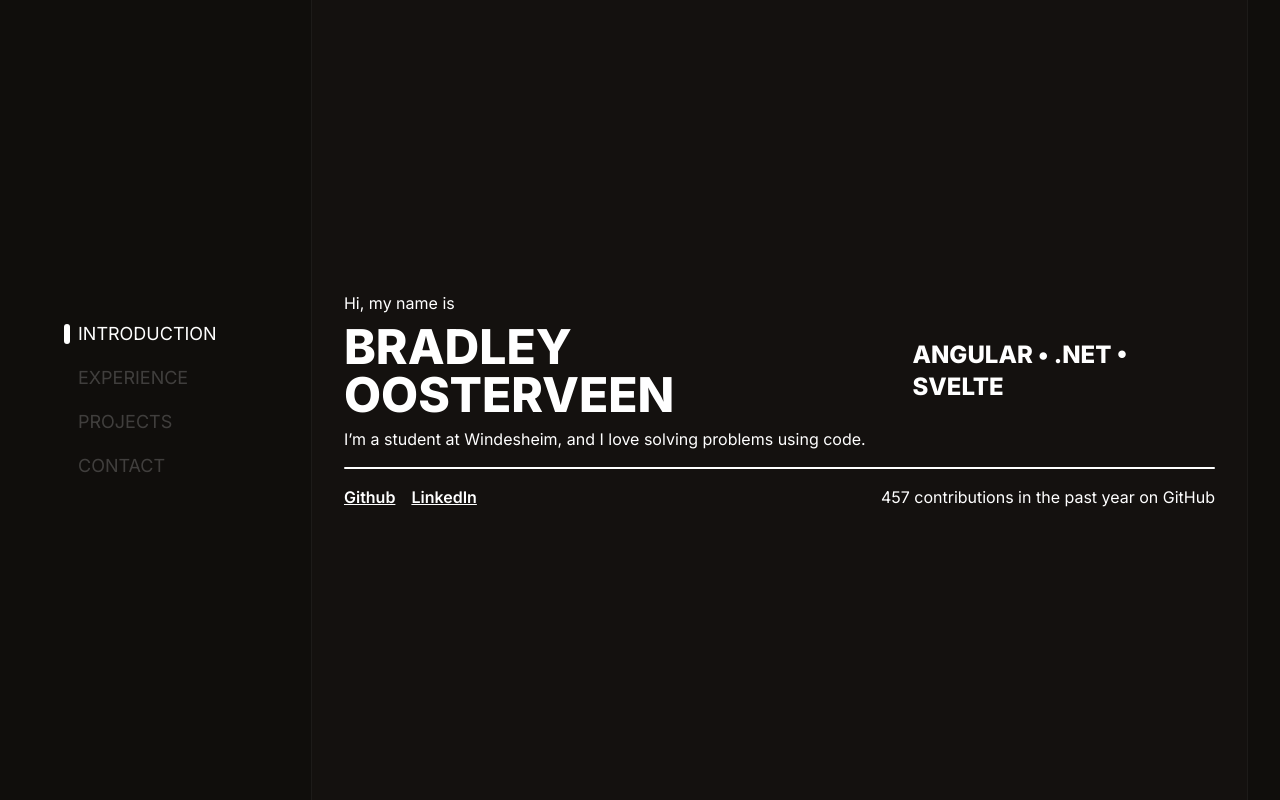
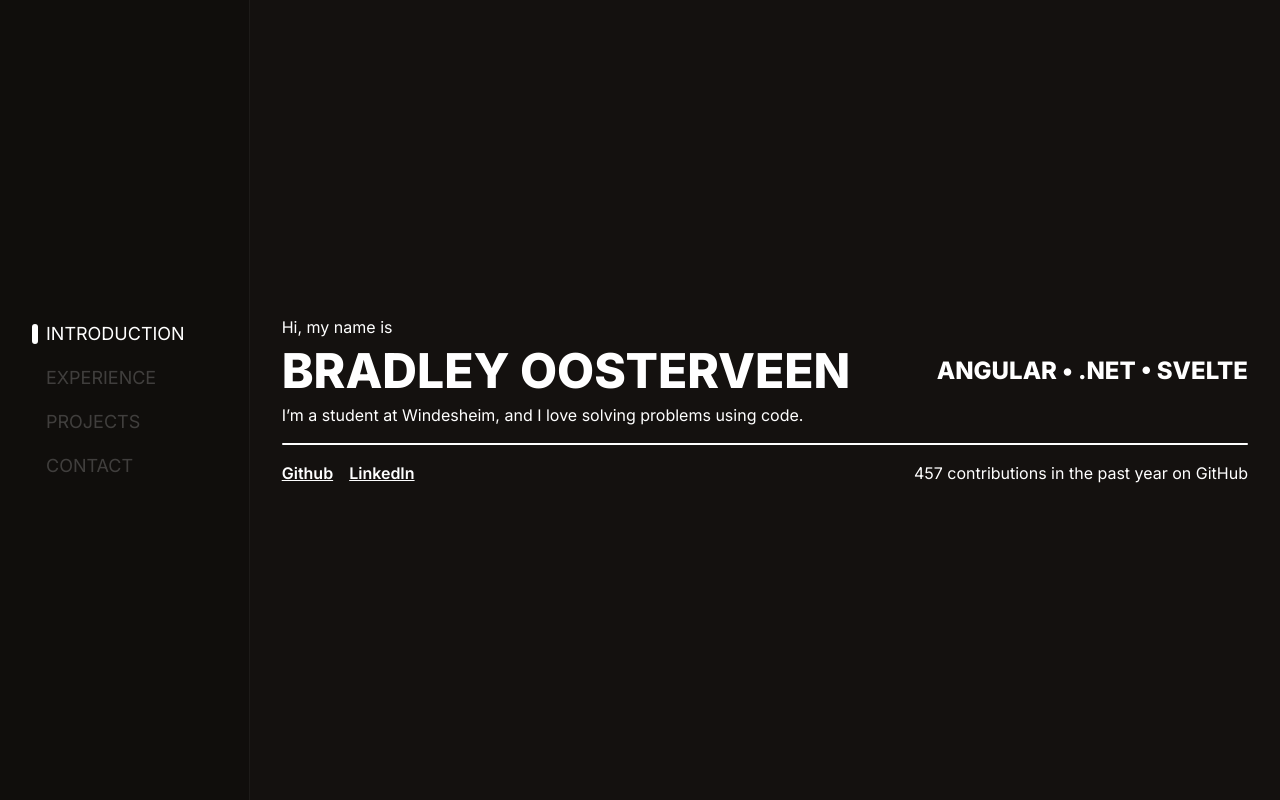
Before and after one commit to bradleyoosterveen/bradleyoosterveen, a SvelteKit app: page / in a window 1280 px wide. Built offline with nearby package versions, Linux system fonts and the light colour scheme.

Commit message:
Improve accessability and styling

```diff
--- a/src/app.css
+++ b/src/app.css
@@ -5,12 +5,3 @@
 .clickable {
     @apply cursor-pointer;
 }
-
-*::-webkit-scrollbar {
-    display: none;
-}
-
-* {
-    -ms-overflow-style: none;  /* IE and Edge */
-    scrollbar-width: none;  /* Firefox */
-}
--- a/src/lib/components/Section.svelte
+++ b/src/lib/components/Section.svelte
@@ -24,6 +24,6 @@
     }
 </script>
 
-<section id={id} use:handleScroll class="w-full min-h-dvh flex flex-col gap-4 justify-center">
+<section id={id} use:handleScroll class="min-h-dvh flex flex-col gap-4 justify-center">
     <slot/>
 </section>
--- a/src/routes/+page.svelte
+++ b/src/routes/+page.svelte
@@ -4,10 +4,10 @@
 	import { sections } from "$lib/stores/section";
 </script>
 
-<div class="flex flex-col lg:flex-row lg:px-8 gap-8 justify-center items-center max-h-screen w-screen">
+<div class="flex flex-col lg:flex-row gap-8 items-center max-h-screen w-screen">
     <Navigation/>
 
-    <main class="lg:w-[980px] max-h-screen overflow-y-auto bg-primary px-8 lg:border-x-[1px] border-accent">
+    <main class="w-full max-h-screen overflow-y-auto bg-primary px-8 lg:border-l-[1px] border-accent">
         {#each sections as section}
             <Section id={section.section}>
                 <svelte:component this={section.component}/>
```
